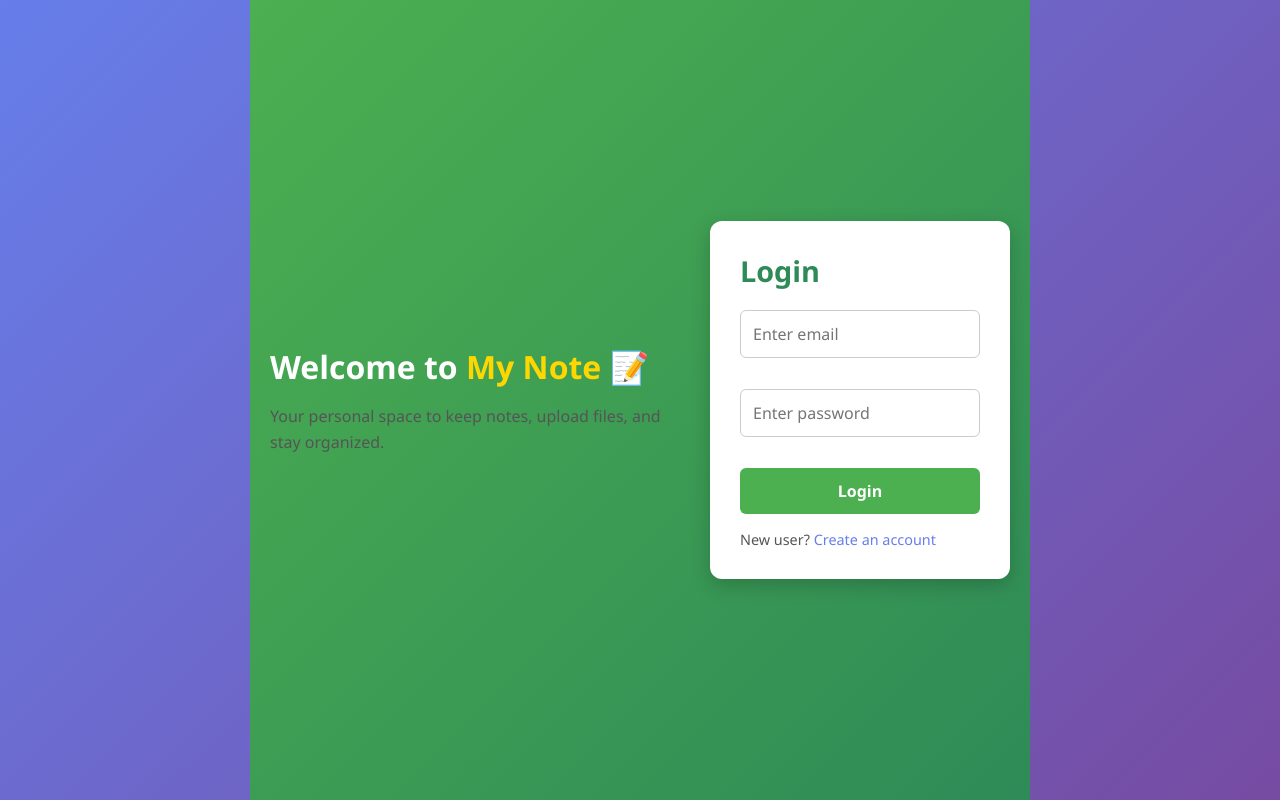
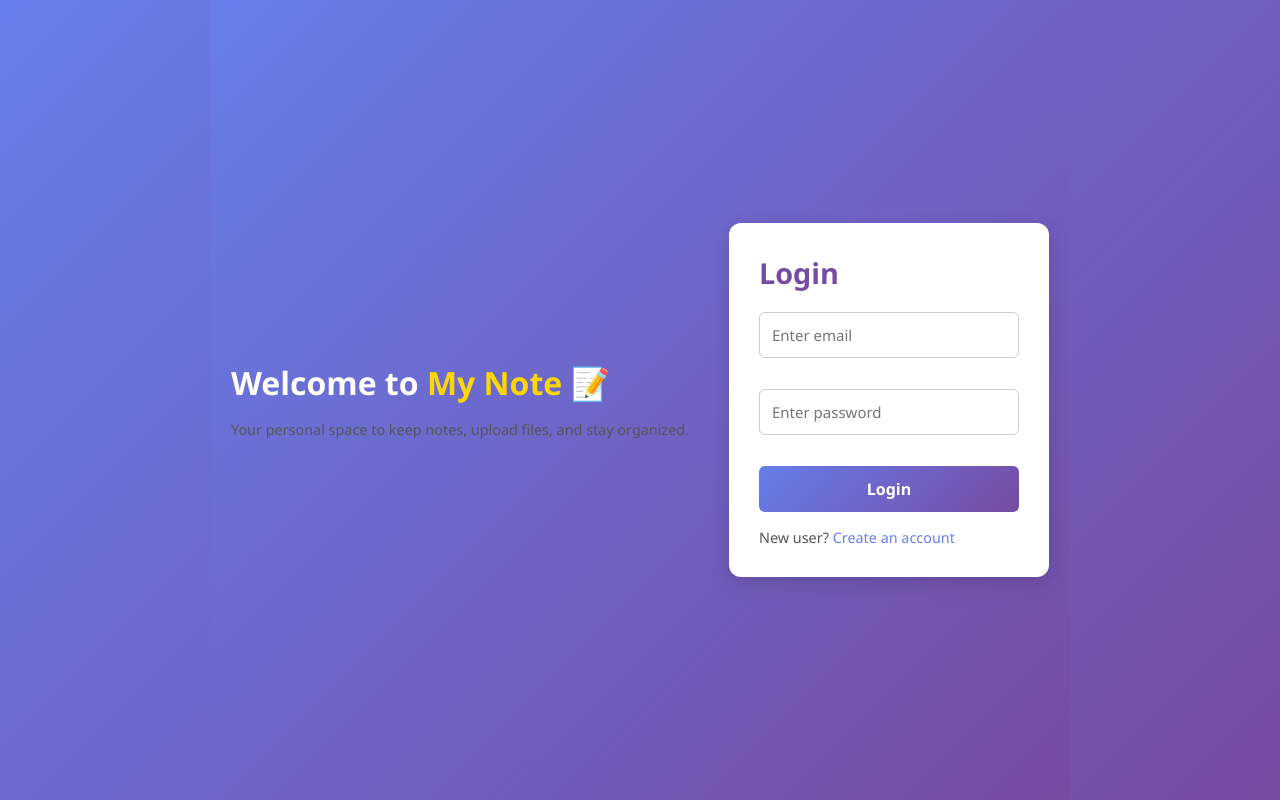
Before and after one commit to engripaye/notes, a FastAPI app: page / in a window 1280 px wide. Run offline with FastAPI, Linux system fonts and the light colour scheme.

Commit message:
backend code commit by ENGR. IPAYE

```diff
--- a/static/style.css
+++ b/static/style.css
@@ -150,53 +150,46 @@ p {
     text-decoration: underline;
 }
 
-/* Auth page container */
+/* Auth page container (Login/Register) */
 .auth-container {
     display: flex;
     justify-content: center;
     align-items: center;
     min-height: 100vh;
-    background: linear-gradient(135deg, #4CAF50, #2E8B57);
+    background: linear-gradient(135deg, #667eea, #764ba2); /* blue-purple */
     padding: 20px;
     gap: 40px;
     color: #fff;
 }
 
 /* Welcome section */
-.welcome-section {
-    max-width: 400px;
-}
-
 .welcome-section h1 {
     font-size: 32px;
     margin-bottom: 15px;
+    color: #fff; /* white text stands out */
 }
 
 .welcome-section .brand {
-    color: #FFD700;
+    color: #FFD700; /* gold highlight */
     font-weight: bold;
 }
 
-.welcome-section p {
-    font-size: 16px;
-    line-height: 1.6;
-}
-
-/* Login form */
+/* Login/Register card */
 .form-section {
     background: #fff;
-    color: #333;
+    color: #2C3E50; /* dark navy, better than black */
     padding: 30px;
     border-radius: 12px;
-    box-shadow: 0 6px 20px rgba(0,0,0,0.2);
-    width: 300px;
+    box-shadow: 0 6px 20px rgba(0,0,0,0.15);
+    width: 320px;
 }
 
 .form-section h2 {
     margin-bottom: 20px;
-    color: #2E8B57;
+    color: #764ba2; /* purple accent */
 }
 
+/* Inputs */
 .form-section input {
     display: block;
     width: 100%;
@@ -204,25 +197,33 @@ p {
     margin-bottom: 15px;
     border: 1px solid #ccc;
     border-radius: 6px;
+    font-size: 15px;
+    color: #2C3E50;
 }
 
+/* Buttons */
 .form-section button {
     width: 100%;
     padding: 12px;
-    background: #4CAF50;
+    background: linear-gradient(135deg, #667eea, #764ba2);
     border: none;
     color: #fff;
     font-size: 16px;
     border-radius: 6px;
     cursor: pointer;
-    transition: background 0.3s ease;
+    transition: opacity 0.3s ease;
 }
 
 .form-section button:hover {
-    background: #45a049;
+    opacity: 0.9;
 }
 
+/* Error message */
 .error-msg {
-    color: red;
+    background: #ffe0e0;
+    color: #d9534f;
+    padding: 10px;
+    border-radius: 6px;
     margin-top: 10px;
+    font-size: 14px;
 }
```
